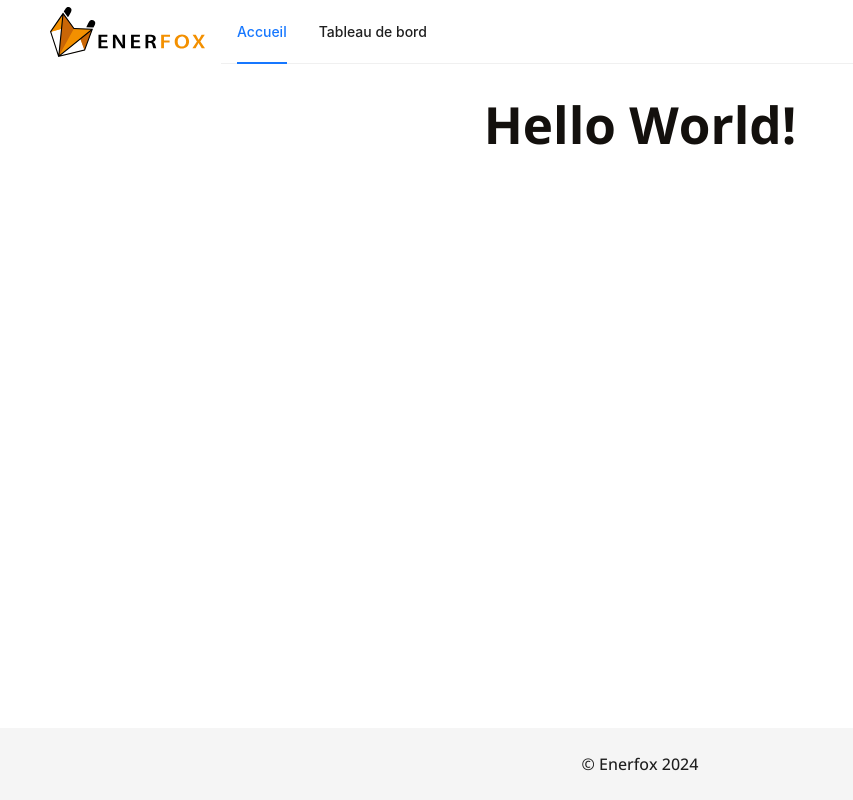
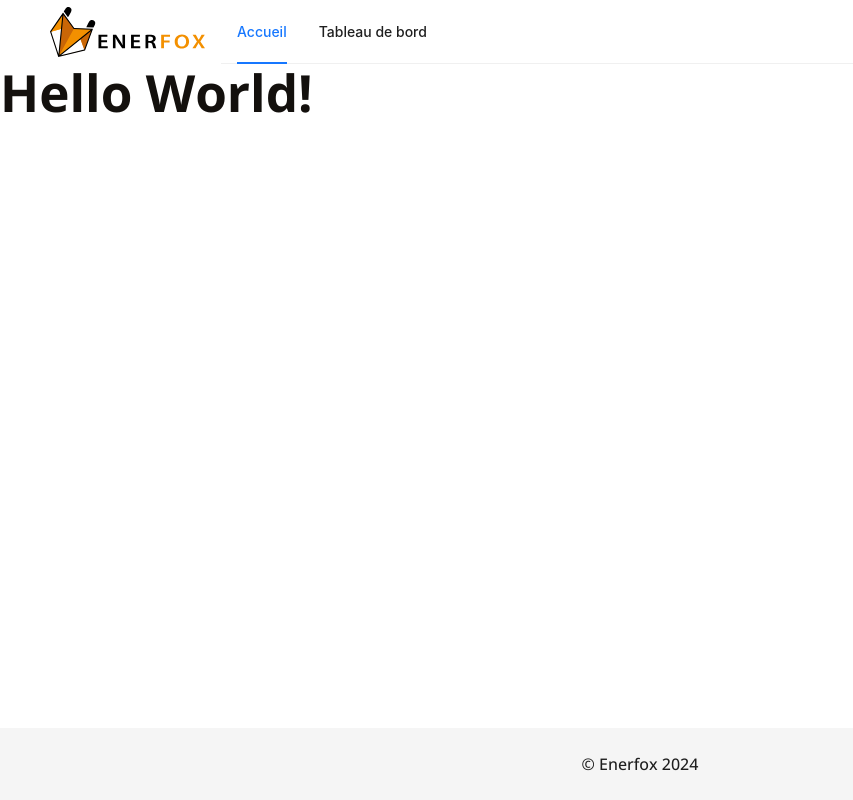
Before and after one commit to Singe72/exercice-enerfox, a React (Vite) app: page / in a window 1280 px wide. Shown: the whole page, without its empty margins (0-853 px from the left). Built offline with nearby package versions, Linux system fonts and the light colour scheme.

Commit message:
remove main styling

```diff
--- a/src/App.css
+++ b/src/App.css
@@ -4,10 +4,3 @@
   grid-template-rows: auto 1fr auto;
   height: 100vh;
 }
-
-main {
-    max-width: 1280px;
-    margin: 0 auto;
-    padding: 2rem;
-    text-align: center;
-}
```
